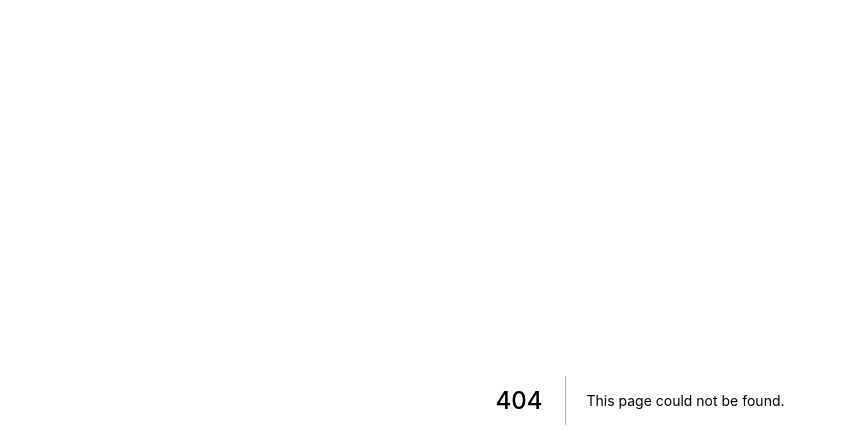
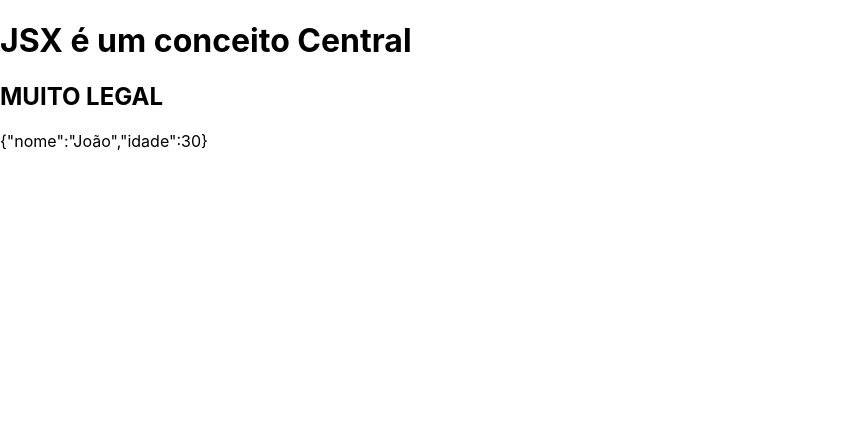
Before and after one commit to RodolfoPG/fundamentos, a Next.js app: page /jsx in a window 1280 px wide. Before the commit this address had no page. Shown: the top 448 px of the page, without its empty margins (0-846 px from the left). Built offline with nearby package versions, Linux system fonts and the light colour scheme.

Commit message:
Integração JavaScript/JSX

```diff
--- /dev/null
+++ b/src/pages/jsx.jsx
@@ -0,0 +1,16 @@
+export default function Jsx() {
+  const titulo = <h1>JSX é um conceito Central</h1>
+
+  function subtitulo() {
+    return <h2>{"Muito legal".toUpperCase()}</h2>
+  }
+  return (
+    <div>
+      {titulo}
+      {subtitulo()}
+      <p>
+        {JSON.stringify({nome: 'João', idade: 30})}
+      </p>
+    </div>
+  )
+}
```
